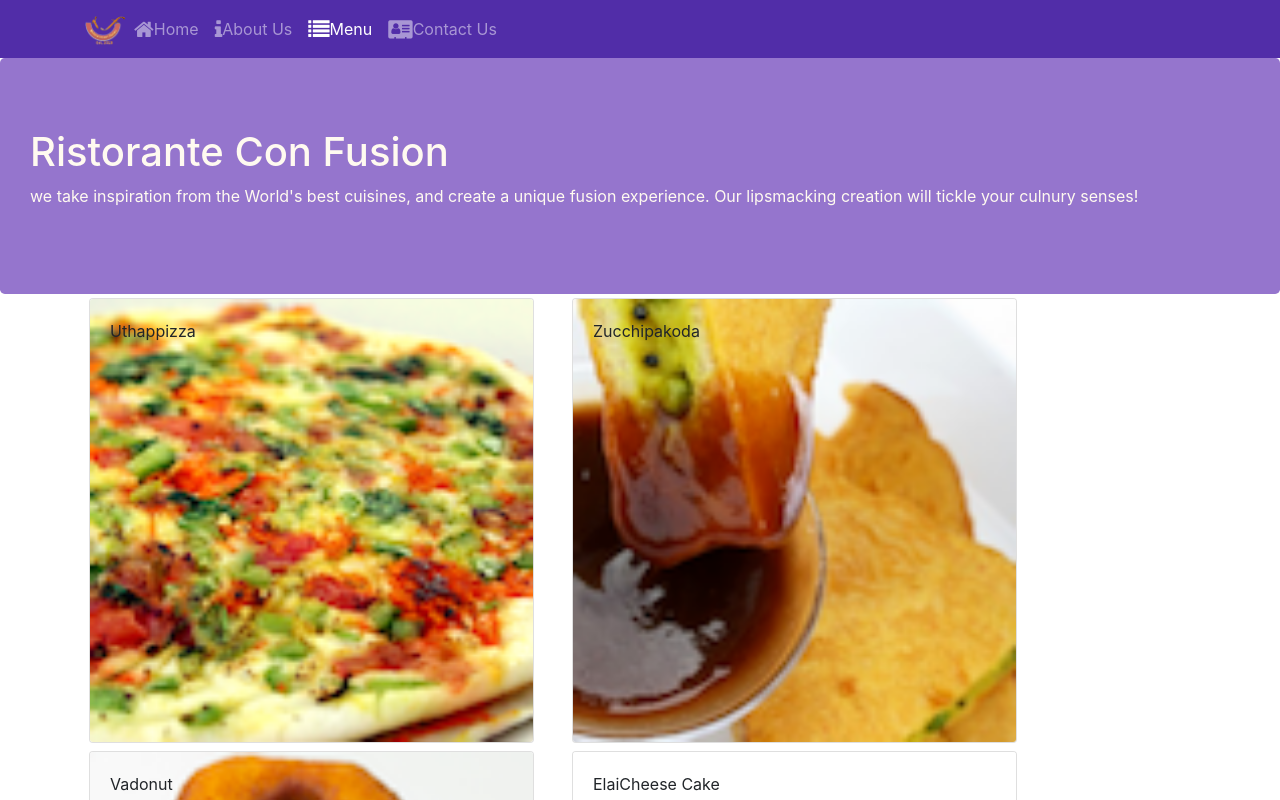
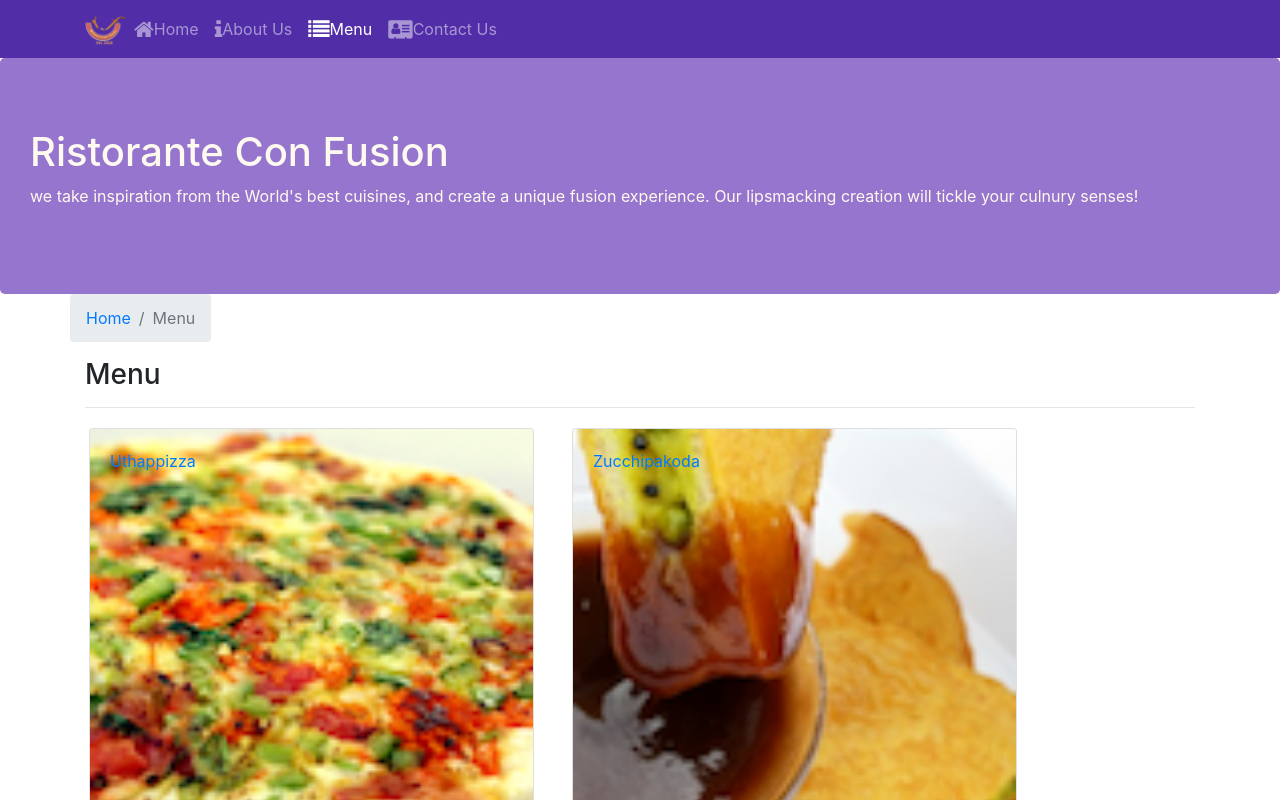
Before and after one commit to itsumeet/Front-End-Web-Development-with-React, a React (Create React App) app: page /menu in a window 1280 px wide. Shown: the top 800 px of the page. Built offline with nearby package versions, Linux system fonts and the light colour scheme.

Commit message:
Single Page Applications Part 2

```diff
--- a/src/components/ContactComponent.js
+++ b/src/components/ContactComponent.js
@@ -1,8 +1,20 @@
 import React from 'react';
+import {Breadcrumb, BreadcrumbItem} from 'reactstrap';
+import {Link} from 'react-router-dom';
 
 function Contact(props) {
     return(
         <div className="container">
+           <div className ="row">
+             <Breadcrumb >
+                 <BreadcrumbItem ><Link to='/home'>Home</Link></BreadcrumbItem>
+                 <BreadcrumbItem active>Contact Us</BreadcrumbItem>
+             </Breadcrumb>
+         <div className ="col-12">
+             <h3>Contact us</h3>
+             <hr />
+         </div>
+        </div>
             <div className="row row-content">
                 <div className="col-12">
                 <h3>Location Information</h3>
--- a/src/components/DishdetailComponent.js
+++ b/src/components/DishdetailComponent.js
@@ -1,6 +1,7 @@
 import React from 'react';
 import { Card, CardImg, CardText, CardBody,
-    CardTitle } from 'reactstrap';
+    CardTitle, Breadcrumb, BreadcrumbItem } from 'reactstrap';
+import {Link} from 'react-router-dom';
 
     function RenderDish({dish}) {
       if (dish != null)
@@ -57,20 +58,32 @@
       }
 
 
-    const Dishdetail = (props) =>  {
+    const DishDetail = (props) =>  {
          const dish = props.dish
          if (dish == null) {
              return (<div></div>)
          }
          return (
             <div className="container">
+            <div className ="row">
+              <Breadcrumb >
+                  <BreadcrumbItem ><Link to='/home'>Home</Link></BreadcrumbItem>
+                  <BreadcrumbItem ><Link to='/menu'>Menu</Link></BreadcrumbItem>
+                  <BreadcrumbItem active>{props.dish.name}</BreadcrumbItem>
+              </Breadcrumb>
+          <div className ="col-12">
+              <h3>{props.dish.menu}</h3>
+              <hr />
+          </div>
+         </div>
                <div className='row'>
                     <RenderDish dish ={props.dish}/>
-                    <RenderComments comments ={props.dish.comments} />
+                    <RenderComments comments ={props.comments} />
+
                </div>
              </div>
          );
 
      }
 
-export default Dishdetail;
+export default DishDetail;
--- a/src/components/MainComponent.js
+++ b/src/components/MainComponent.js
@@ -2,7 +2,7 @@
 import Home from './HomeComponent';
 import Menu from './MenuComponent';
 import Contact from './ContactComponent';
-import Dishdetail from './DishdetailComponent';
+import DishDetail from './DishdetailComponent';
 import Header from './HeaderComponent';
 import Footer from './FooterComponent';
 import {COMMENTS} from '../shared/comments';
@@ -34,6 +34,15 @@
     />
   );
 }
+  const DishWithId = ({match}) => {
+    return(
+      <DishDetail dish={this.state.dishes.filter((dish) => dish.id ===
+        parseInt(match.params.dishId,10))[0]}
+        comments={this.state.comments.filter((comment) => comment.dishId ===
+        parseInt(match.params.dishId,10))}
+      />
+    );
+  }
 
 return (
     <div>
@@ -41,6 +50,7 @@
         <Switch>
           <Route path="/home" component={HomePage} />
           <Route exact path="/menu" component={() => <Menu dishes={this.state.dishes} />}/>
+          <Route path="/menu/:dishId" component={DishWithId} />
           <Route exact path="/contactus" component={Contact} />
           <Redirect to="/home" />
          </Switch>
--- a/src/components/MenuComponent.js
+++ b/src/components/MenuComponent.js
@@ -1,15 +1,17 @@
 import React from 'react';
 import { Card, CardImg, CardImgOverlay, CardText, CardBody,
-    CardTitle } from 'reactstrap';
+    CardTitle, Breadcrumb, BreadcrumbItem } from 'reactstrap';
+import {Link} from 'react-router-dom';
 
     function RenderMenuItem({dish, onClick}){
       return(
-        <Card key={dish.id}
-             onClick={() => onClick(dish.id)}>
+        <Card>
+        <Link to={`/menu/${dish.id}`} >
             <CardImg width="100%" src={dish.image} alt={dish.name} />
               <CardImgOverlay>
                 <CardTitle>{dish.name}</CardTitle>
               </CardImgOverlay>
+        </Link>
           </Card>
       );
     }
@@ -19,13 +21,23 @@
       const menu = props.dishes.map((dish) => {
          return (
            <div key={dish.id} className="col-12 col-md-5 m-1">
-           <RenderMenuItem dish = {dish} onClick={props.onClick} />
+           <RenderMenuItem dish = {dish} />
            </div>
          );
      });
 
      return (
          <div className="container">
+            <div className ="row">
+              <Breadcrumb >
+                  <BreadcrumbItem ><Link to='/home'>Home</Link></BreadcrumbItem>
+                  <BreadcrumbItem active>Menu</BreadcrumbItem>
+              </Breadcrumb>
+          <div className ="col-12">
+              <h3>Menu</h3>
+              <hr />
+          </div>
+         </div>
              <div className="row">
                  {menu}
              </div>
```
